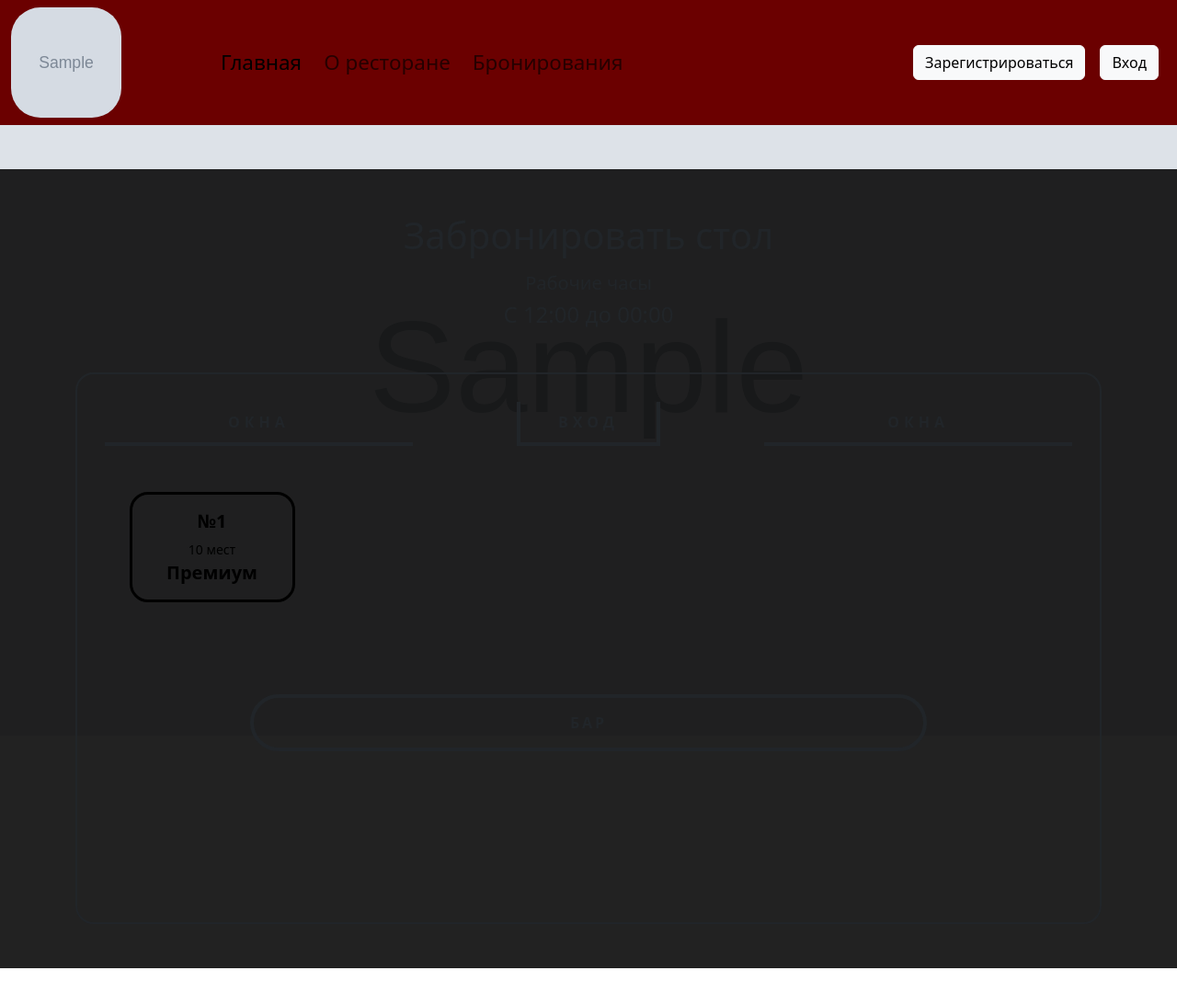
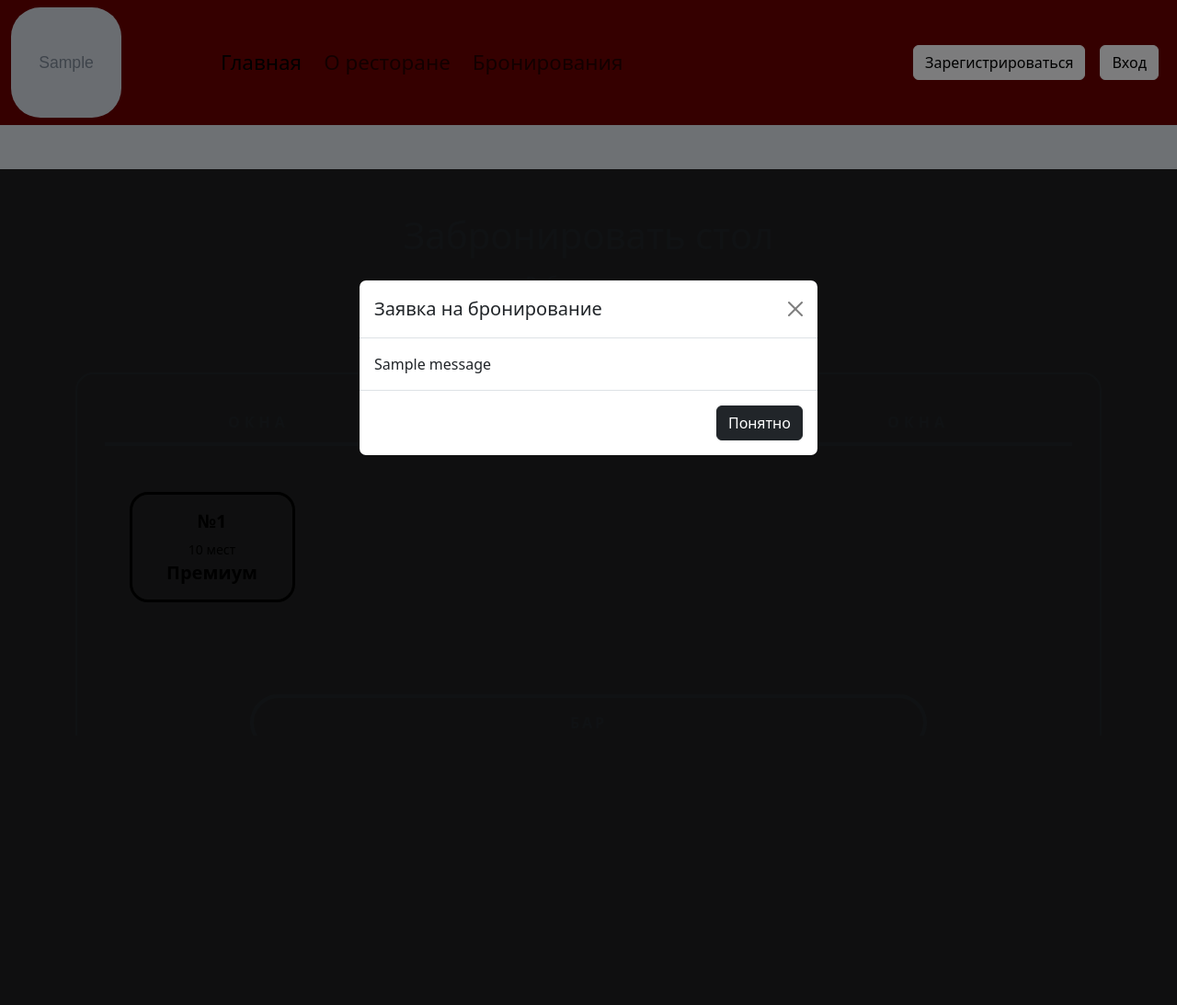
Before and after one commit to vadimsemenov53-crypto/Osteria_Grill, a Django app: page /restaurant/booking in a window 1280 px wide. Shown: the top 1093 px of the page at 92% size. After the commit the page ends 655 px from the top, so only its background shows below. Run offline with Django 5.2, Linux system fonts and the light colour scheme; tables that the repository leaves empty hold one stand-in row (values such as "Sample post"); grey boxes marked "Sample" are stand-in pictures; one stand-in notice (Sample message) is shown; some libraries are stand-ins or nearby versions.

Commit message:
add in Form-Booking filed "comment, add message for validform"

```diff
--- a/restaurant/forms.py
+++ b/restaurant/forms.py
@@ -37,7 +37,7 @@
 
     class Meta:
         model = Booking
-        fields = ["table", "guests", "booking_date", "booking_time"]
+        fields = ["table", "guests", "booking_date", "booking_time", "comment"]
 
     def clean_guests(self):
         """Метод валидации данных ограничивающий выбор 0 количества гостей."""
--- a/restaurant/templates/booking.html
+++ b/restaurant/templates/booking.html
@@ -85,5 +85,6 @@
 
 {% load static %}
 <script src="{% static 'js/modal_window_booking.js' %}"></script>
+<script src="{% static 'js/modal_window.js' %}"></script>
 
 {% endblock %}
--- a/restaurant/templates/includes/window_booking.html
+++ b/restaurant/templates/includes/window_booking.html
@@ -48,6 +48,7 @@
                                id="bookingDate"
                                name="booking_date"
                                class="form-control"
+                               value="{{ form.booking_date.value|default:'' }}"
                         >
                     </div>
 
@@ -66,6 +67,7 @@
                                id="bookingTime"
                                name="booking_time"
                                class="form-control"
+                               value="{{ form.booking_time.value|default:'' }}"
                         >
                     </div>
 
@@ -85,6 +87,7 @@
                                name="guests"
                                class="form-control"
                                min="1"
+                               value="{{ form.guests.value|default:'1' }}"
                         >
                     </div>
 
@@ -95,8 +98,9 @@
 
                         <input type="text"
                                id="bookingComment"
-                               name="bookingComment"
+                               name="comment"
                                class="form-control"
+                               value="{{ form.comment.value|default:'' }}"
                         >
                     </div>
                 </div>
@@ -114,3 +118,48 @@
         </div>
     </div>
 </form>
+
+{% if messages %}
+{% for message in messages %}
+{% if message.tags == "success" %}
+<div class="modal fade js-auto-modal"
+     id="bookingSuccessModal"
+     tabindex="-1"
+     aria-labelledby="bookingSuccessModalLabel"
+     aria-hidden="true">
+
+    <div class="modal-dialog modal-dialog-centered">
+        <div class="modal-content">
+
+            <div class="modal-header">
+                <h5 class="modal-title" id="bookingSuccessModalLabel">
+                    Заявка на бронирование
+                </h5>
+
+                <button type="button"
+                        class="btn-close"
+                        data-bs-dismiss="modal"
+                        aria-label="Закрыть">
+                </button>
+            </div>
+
+            <div class="modal-body">
+                <p class="mb-0">
+                    {{ message }}
+                </p>
+            </div>
+
+            <div class="modal-footer">
+                <button type="button"
+                        class="btn btn-dark"
+                        data-bs-dismiss="modal">
+                    Понятно
+                </button>
+            </div>
+
+        </div>
+    </div>
+</div>
+{% endif %}
+{% endfor %}
+{% endif %}
--- a/restaurant/views.py
+++ b/restaurant/views.py
@@ -98,15 +98,18 @@
             start_at = timezone.make_aware(start_at)
             end_at = start_at + timedelta(hours=2)
 
-            booking_comment = request.POST.get("bookingComment")
-
             booking.user = request.user
             booking.start_at = start_at
             booking.end_at = end_at
             booking.status = Booking.Status.PENDING
-            booking.comment = booking_comment
 
             booking.save()
+
+            messages.success(
+                request,
+                f"""Спасибо! Мы получили вашу заявку на бронирование стола №{table_id}.
+                Перейдите на почту для подтверждения бронирования."""
+            )
 
         context = {
             "tables": tables,
--- a/static/js/modal_window_booking.js
+++ b/static/js/modal_window_booking.js
@@ -35,24 +35,23 @@
         const hasFormErrors = modalElement.dataset.formErrors === "true";
 
         if (hasFormErrors) {
+            // ищет элемент html по css-селектору
             const selectedTable = document.querySelector(
                 `[data-table-id="${selectedTableId}"]`
             );
 
             if (selectedTable) {
+                // заполнение данных
                 const tableNumber = selectedTable.dataset.tableNumber;
                 const tableCapacity = selectedTable.dataset.tableCapacity;
                 const tableCategory = selectedTable.dataset.tableCategory;
 
-                bookingTableNumber.textContent =
-                    `Стол №${tableNumber}`;
-
-                bookingTableCapacity.textContent =
-                    `Вместимость: ${tableCapacity} мест`;
-
+                // передача данных
+                bookingTableNumber.textContent = `Стол №${tableNumber}`;
+                bookingTableCapacity.textContent = `Вместимость: ${tableCapacity} мест`;
                 bookingTableCategory.textContent = "";
 
-                if (tableCategory == "VIP") {
+                if (tableCategory == "VIP") { // если статус ... то заполнить ..
                     bookingTableCategory.textContent = "Премиум";
                 }
             }
```
Also changed, not shown: restaurant/templates/home.html (+0 -7 lines).
